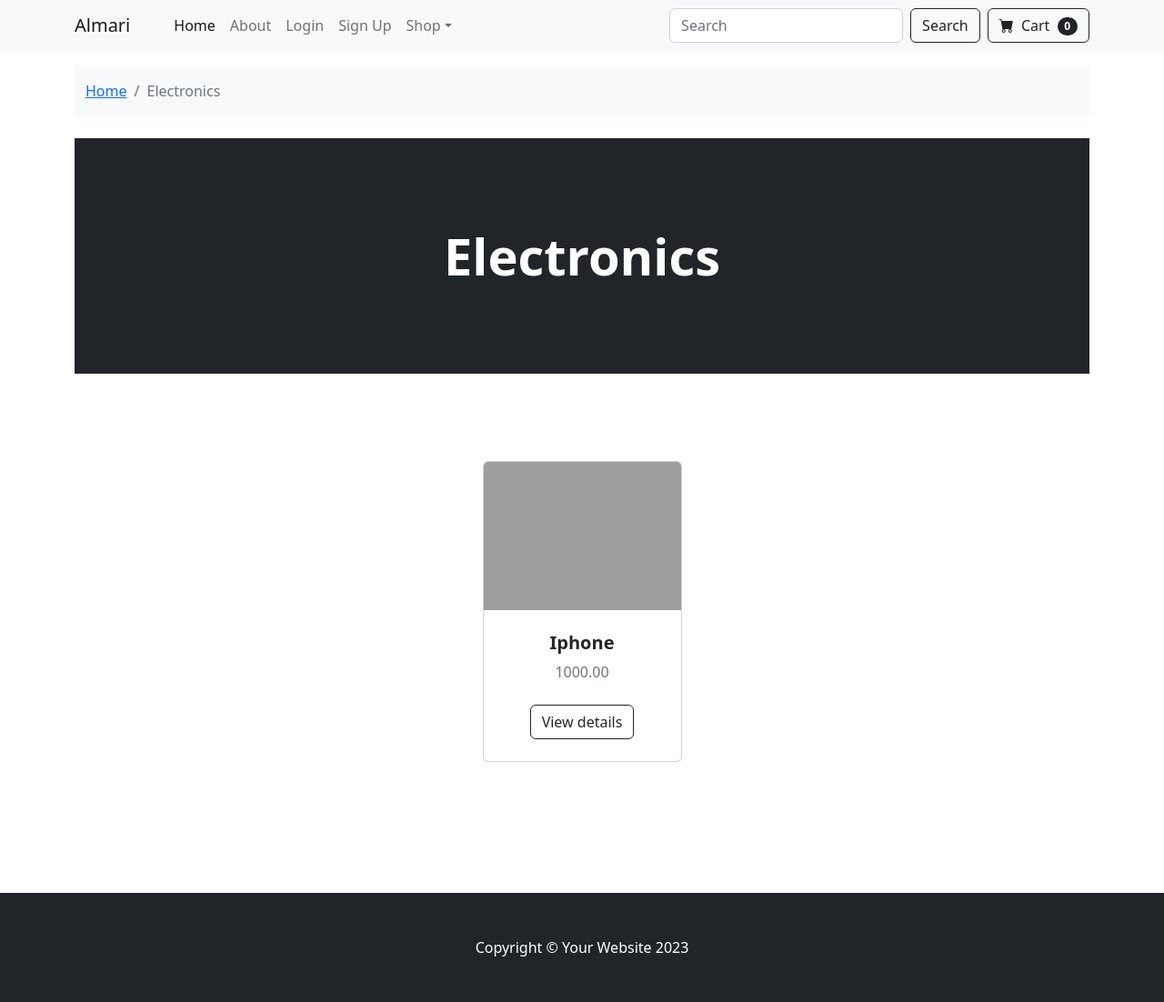
After one commit to Qambar-12/Ecommerce-Website, a Django app: page /store/category/1/ in a window 1280 px wide. The commit adds this page. Shown: the whole page at 91% size. Run offline with Django 5.2, Linux system fonts and the light colour scheme; data comes from the database, SQL or seed files in the repository; both versions use the stored data as it was after the commit; some libraries are stand-ins or nearby versions; grey boxes are pictures that could not be loaded.

Commit message:
category and product cahnges with search and breadcrumb nav

```diff
--- a/Almari/store/models.py
+++ b/Almari/store/models.py
@@ -1,3 +1,4 @@
+#models.py
 from django.db import models
 
 # Create your models here.
@@ -9,6 +10,7 @@ class Category(models.Model):
     Represents a category table  in the e-commerce store database.
     """
     name = models.CharField(max_length=100)
+    image_url = models.ImageField(upload_to='uploads/categories/', default='uploads/categories/default.jpg')
     #string representation of the object returned by the __str__ method when querying the Category model.
     def __str__(self):
         return self.name
--- a/Almari/store/templates/store/base.html
+++ b/Almari/store/templates/store/base.html
@@ -1,4 +1,4 @@
-{%load static%}
+{% load static %}
 <!DOCTYPE html>
 <html lang="en">
 <head>
@@ -6,35 +6,46 @@
     <meta name="viewport" content="width=device-width, initial-scale=1, shrink-to-fit=no" />
     <meta name="description" content="" />
     <meta name="author" content="" />
-        <title>Almari</title>
+    <title>Almari{% block title %} - {{ title }}{% endblock %}</title>
     <!-- Favicon-->
-        <link rel="icon" type="image/x-icon" href="{%static 'assets/faviconAlmari.jpg'%}" />
+    <link rel="icon" type="image/x-icon" href="{% static 'assets/faviconAlmari.jpg' %}" />
     <!-- Bootstrap icons-->
     <link href="https://cdn.jsdelivr.net/npm/bootstrap-icons@1.5.0/font/bootstrap-icons.css" rel="stylesheet" />
     <!-- Core theme CSS (includes Bootstrap)-->
-        <link href="{%static 'css/styles.css'%}" rel="stylesheet" />
+    <link href="{% static 'css/styles.css' %}" rel="stylesheet" />
 </head>
 <body>
+    <!-- Navbar-->
     {% include 'store/navbar.html' %}
-        {%if messages%}
-            {%for message in messages%}
+
+    <!-- Breadcrumbs -->
+    <div class="container mt-3">
+        {% block breadcrumbs %}{% endblock %}
+    </div>
+
+    <!-- Main Content -->
+    <div class="container mt-3">
+        {% if messages %}
+            {% for message in messages %}
                 <div class="alert alert-warning alert-dismissible fade show" role="alert">
-                {{message}}
+                    {{ message }}
                     <button type="button" class="btn-close" data-bs-dismiss="alert" aria-label="Close"></button>
                 </div>
-            {%endfor%}
-        {%endif%}
+            {% endfor %}
+        {% endif %}
         {% block content %}
         {% endblock %}
+    </div>
 
-
-        <!-- Footer-->
-        <footer class="py-5 bg-dark">
-            <div class="container"><p class="m-0 text-center text-white">Copyright &copy; Your Website 2023</p></div>
+    <!-- Footer -->
+    <footer class="py-5 bg-dark mt-5">
+        <div class="container">
+            <p class="m-0 text-center text-white">Copyright &copy; Your Website 2023</p>
+        </div>
     </footer>
     <!-- Bootstrap core JS-->
     <script src="https://cdn.jsdelivr.net/npm/bootstrap@5.2.3/dist/js/bootstrap.bundle.min.js"></script>
     <!-- Core theme JS-->
-        <script src="{%static 'js/scripts.js'%}"></script>
+    <script src="{% static 'js/scripts.js' %}"></script>
 </body>
 </html>
--- /dev/null
+++ b/Almari/store/templates/store/category_detail.html
@@ -0,0 +1,51 @@
+<!-- category_detail.html -->
+{% extends 'store/base.html' %}
+
+{% block title %}{{ category.name }}{% endblock %}
+
+{% block breadcrumbs %}
+<nav aria-label="breadcrumb" class="bg-light py-3 mb-4">
+    <div class="container">
+        <ol class="breadcrumb mb-0">
+            <li class="breadcrumb-item"><a href="{% url 'storeHome' %}">Home</a></li>
+            <li class="breadcrumb-item active" aria-current="page">{{ category.name }}</li>
+        </ol>
+    </div>
+</nav>
+{% endblock %}
+
+{% block content %}
+<header class="bg-dark py-5">
+    <div class="container px-4 px-lg-5 my-5">
+        <div class="text-center text-white">
+            <h1 class="display-4 fw-bolder">{{ category.name }}</h1>
+        </div>
+    </div>
+</header>
+<section class="py-5">
+    <div class="container px-4 px-lg-5 mt-5">
+        <div class="row gx-4 gx-lg-5 row-cols-2 row-cols-md-3 row-cols-xl-4 justify-content-center">
+            {% for product in products %}
+                <div class="col mb-5">
+                    <div class="card h-100">
+                        <a href="{% url 'product_detail' product.id %}">
+                            <img class="card-img-top" src="{{ product.image.url }}" alt="{{ product.name }}">
+                        </a>
+                        <div class="card-body p-4">
+                            <div class="text-center">
+                                <h5 class="fw-bolder">{{ product.name }}</h5>
+                                <div class="text-muted">{{ product.price }}</div>
+                            </div>
+                        </div>
+                        <div class="card-footer p-4 pt-0 border-top-0 bg-transparent">
+                            <div class="text-center">
+                                <a class="btn btn-outline-dark mt-auto" href="{% url 'product_detail' product.id %}">View details</a>
+                            </div>
+                        </div>
+                    </div>
+                </div>
+            {% endfor %}
+        </div>
+    </div>
+</section>
+{% endblock %}
--- a/Almari/store/templates/store/navbar.html
+++ b/Almari/store/templates/store/navbar.html
@@ -1,19 +1,30 @@
- <!-- Navigation-->
+<!-- Navigation-->
 <nav class="navbar navbar-expand-lg navbar-light bg-light">
-    <div class="container px-4 px-lg-5">
-        <a class="navbar-brand" href="{%url 'storeHome'%}">Almari</a>
-        <button class="navbar-toggler" type="button" data-bs-toggle="collapse" data-bs-target="#navbarSupportedContent" aria-controls="navbarSupportedContent" aria-expanded="false" aria-label="Toggle navigation"><span class="navbar-toggler-icon"></span></button>
+    <div class="container">
+        <a class="navbar-brand" href="{% url 'storeHome' %}">Almari</a>
+        <button class="navbar-toggler" type="button" data-bs-toggle="collapse" data-bs-target="#navbarSupportedContent" aria-controls="navbarSupportedContent" aria-expanded="false" aria-label="Toggle navigation">
+            <span class="navbar-toggler-icon"></span>
+        </button>
         <div class="collapse navbar-collapse" id="navbarSupportedContent">
             <ul class="navbar-nav me-auto mb-2 mb-lg-0 ms-lg-4">
-                <li class="nav-item"><a class="nav-link active" aria-current="page" href="{%url 'storeHome'%}">Home</a></li>
-                <li class="nav-item"><a class="nav-link" href="{%url 'about'%}">About</a></li>
+                <li class="nav-item">
+                    <a class="nav-link active" aria-current="page" href="{% url 'storeHome' %}">Home</a>
+                </li>
+                <li class="nav-item">
+                    <a class="nav-link" href="{% url 'about' %}">About</a>
+                </li>
                 {% if request.session.logged_in %}
-                <li class="nav-item"><a class="nav-link" href="{%url 'customer_logout'%}">Logout</a></li>
-                {%else%}
-                    <li class="nav-item"><a class="nav-link" href="{%url 'customer_login'%}">Login</a></li>
-                    <li class="nav-item"><a class="nav-link" href="{%url 'customer_signup'%}">Sign Up</a></li>
-                {%endif%}
-
+                <li class="nav-item">
+                    <a class="nav-link" href="{% url 'customer_logout' %}">Logout</a>
+                </li>
+                {% else %}
+                <li class="nav-item">
+                    <a class="nav-link" href="{% url 'customer_login' %}">Login</a>
+                </li>
+                <li class="nav-item">
+                    <a class="nav-link" href="{% url 'customer_signup' %}">Sign Up</a>
+                </li>
+                {% endif %}
                 <li class="nav-item dropdown">
                     <a class="nav-link dropdown-toggle" id="navbarDropdown" href="#" role="button" data-bs-toggle="dropdown" aria-expanded="false">Shop</a>
                     <ul class="dropdown-menu" aria-labelledby="navbarDropdown">
@@ -24,13 +35,17 @@
                     </ul>
                 </li>
             </ul>
-            <form class="d-flex">
-                <button class="btn btn-outline-dark" type="submit">
-                    <i class="bi-cart-fill me-1"></i>
-                    Cart
-                    <span class="badge bg-dark text-white ms-1 rounded-pill">0</span>
-                </button>
+            <!-- Search form -->
+            <form class="d-flex ms-auto my-2 my-lg-0" action="{% url 'search' %}" method="get">
+                <input class="form-control me-2" type="search" placeholder="Search" aria-label="Search" name="q">
+                <button class="btn btn-outline-dark me-2" type="submit">Search</button>
             </form>
+            <!-- Cart button -->
+            <button class="btn btn-outline-dark">
+                <i class="bi-cart-fill me-1"></i>
+                Cart
+                <span class="badge bg-dark text-white ms-1 rounded-pill">0</span>
+            </button>
         </div>
     </div>
 </nav>
--- a/Almari/store/urls.py
+++ b/Almari/store/urls.py
@@ -1,6 +1,10 @@
+# urls.py
 from django.urls import path
 from . import views
 urlpatterns = [
 path('', views.storeHomepage, name='storeHome'),
 path('about/', views.about, name='about'),
+path('search/', views.search, name='search'),
+path('category/<int:category_id>/', views.category_detail, name='category_detail'),
+path('product/<int:product_id>/', views.product_detail, name='product_detail'),
 ]
--- a/Almari/store/views.py
+++ b/Almari/store/views.py
@@ -1,10 +1,36 @@
-from django.shortcuts import render
-from store.models import Product
+#views.py
+from django.shortcuts import render, get_object_or_404
+from store.models import Product, Category
 # Create your views here.
 def storeHomepage(request):
     #Query all products from the Product model and store them in the products variable passed to the template.
     products = Product.objects.all()
-    return render(request, 'store/storeHome.html',{'products':products})
+    categories = Category.objects.all()
+    return render(request, 'store/storeHome.html',{'products':products, 'categories':categories})
 #The about view renders the about.html template that extends the base.html template in turn.
 def about(request):
     return render(request, 'store/about.html')
+
+# Category Detail View
+def category_detail(request, category_id):
+    # Get the specific category by ID
+    category = get_object_or_404(Category, id=category_id)
+    # Get all products related to this category
+    products = Product.objects.filter(category=category)
+    return render(request, 'store/category_detail.html', {'category': category, 'products': products})
+
+# Product Detail View
+def product_detail(request, product_id):
+    product = get_object_or_404(Product, id=product_id)
+    related_products = Product.objects.filter(category=product.category).exclude(id=product.id)[:4]  # Example related products query
+
+    return render(request, 'store/product_detail.html', {'product': product, 'related_products': related_products})
+
+def search(request):
+    query = request.GET.get('q')
+    if query:
+        products = Product.objects.filter(name__icontains=query)
+    else:
+        products = Product.objects.all()
+    categories = Category.objects.all()
+    return render(request, 'store/search_results.html', {'products': products, 'query': query, 'categories': categories})
```
Also changed, not shown: Almari/Almari/OOP/Category.py (added, +25 -0 lines), Almari/store/templates/store/product_detail.html (added, +66 -0 lines), Almari/store/templates/store/search_results.html (added, +33 -0 lines), Almari/store/templates/store/storeHome.html (+22 -0 lines), Almari/db.sqlite3, Almari/media/uploads/categories/default.webp (added), Almari/media/uploads/categories/default_pWH9PMi.webp (added), Almari/media/uploads/categories/fashion.png (added), Almari/media/uploads/categories/fashion_IJRvrQj.png (added), Almari/media/uploads/categories/sports.png (added), Almari/media/uploads/categories/sports_hvr7yFg.png (added), Almari/store/migrations/0002_category_image_url.py (added), 2 other files. Lines whose indentation alone changed are shown as unchanged.
